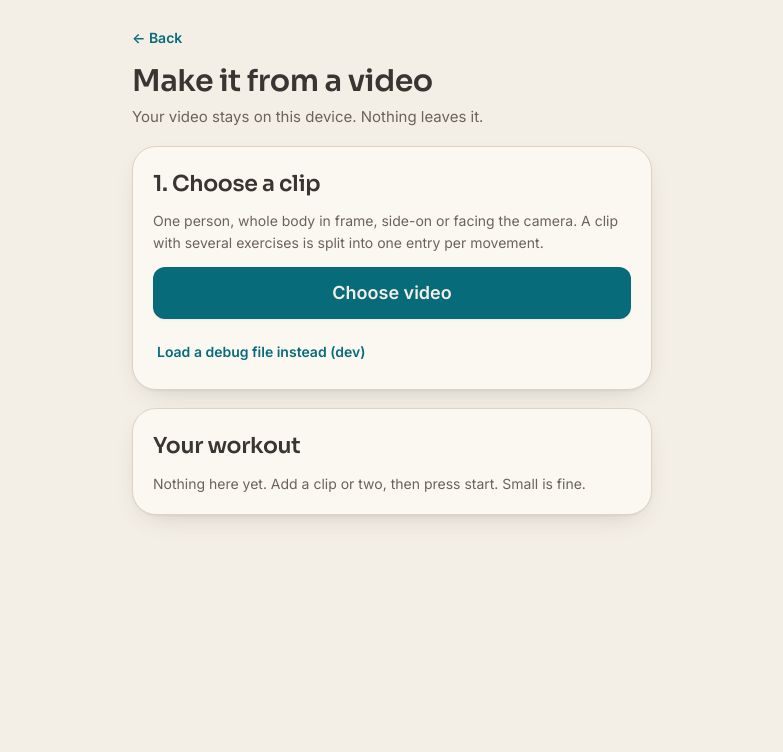
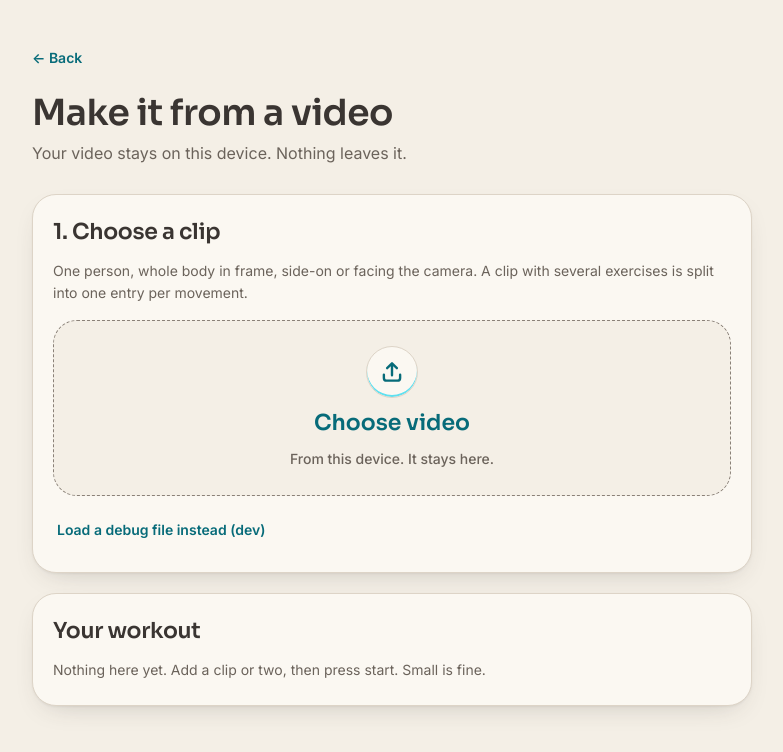
Before and after one commit to gordon-laraven/pact-web, a React (Vite) app: page / in a window 1280 px wide. Both pictures are taken after a click on the button 387 px from the left and 434 px from the top of the page. Shown: the top 752 px of the page, without its empty margins (248-1031 px from the left). Built offline with nearby package versions, Linux system fonts and the light colour scheme.

Commit message:
Upload and analysis: upload tile, real progress stages, skeleton cards; overlay uses the glow token
Co-Authored-By: Claude Opus 5.5 <noreply@anthropic.com>
Claude-Session: https://claude.ai/code/session_01EyyZJ1REvPekRp61xjCg3w

```diff
--- a/src/components/VideoBuilder.tsx
+++ b/src/components/VideoBuilder.tsx
@@ -11,6 +11,7 @@ import type { Exercise, Workout } from '../types'
 import { applyToAll, changesPlan, cleanUniform, forNewMovement, undoApply, type Uniform, type Undo } from '../review/uniform'
 import type { TicketContext } from '../support/tickets'
 import { AnimationPreview } from './AnimationPreview'
+import { UploadIcon } from './icons'
 import { ReportProblem } from './ReportProblem'
 import { UniformBar } from './UniformBar'
 
@@ -175,7 +176,9 @@ export function VideoBuilder({ draft, onChange, uniform, onUniform, onBack, onSt
     if (!c || !ctx) return
     ctx.clearRect(0, 0, c.width, c.height)
     if (!lm) return
-    const accent = getComputedStyle(c).getPropertyValue('--accent-tint').trim() || '#8fd6b0'
+    // The mode's glow (a token), bright enough to read over any video.
+    const style = getComputedStyle(c)
+    const accent = style.getPropertyValue('--glow').trim() || style.color
     ctx.strokeStyle = accent
     ctx.fillStyle = accent
     ctx.lineWidth = Math.max(4, c.width / 90)
@@ -578,8 +581,14 @@ export function VideoBuilder({ draft, onChange, uniform, onUniform, onBack, onSt
           One person, whole body in frame, side-on or facing the camera. A clip with several exercises is split into one
           entry per movement.
         </p>
-        <label className="file-btn">
-          {file ? 'Choose a different video' : 'Choose video'}
+        <label className={file ? 'file-btn' : 'file-btn is-empty'}>
+          {!file && (
+            <span className="upload-tile-icon" aria-hidden="true">
+              <UploadIcon size={26} />
+            </span>
+          )}
+          <span className="file-btn-title">{file ? 'Choose a different video' : 'Choose video'}</span>
+          {!file && <span className="file-btn-hint">From this device. It stays here.</span>}
           <input type="file" accept="video/*" onChange={pick} hidden />
         </label>
         {import.meta.env.DEV && (
@@ -640,6 +649,12 @@ export function VideoBuilder({ draft, onChange, uniform, onUniform, onBack, onSt
 
             {analyzing ? (
               <div className="analyze-progress" role="status">
+                {/* The real stages, in order. "Finding the moves" runs after tracking, so it shows as next until the results appear. */}
+                <ol className="analyze-steps">
+                  <li className={status.progress === 0 ? 'is-active' : 'is-done'}>Getting body tracking ready</li>
+                  <li className={status.progress === 0 ? '' : 'is-active'}>Following the movement</li>
+                  <li>Finding the moves</li>
+                </ol>
                 <div className="progress-seg">
                   <div className="progress-fill" style={{ transform: `scaleX(${status.progress})` }} />
                 </div>
@@ -674,6 +689,21 @@ export function VideoBuilder({ draft, onChange, uniform, onUniform, onBack, onSt
         )}
         {analysis?.source.fromDebugFile && <p className="step-hint">Loaded from a debug file: there's no video to watch.</p>}
       </section>
+
+      {analyzing && !analysis && (
+        <section className="overview-card builder-step skeleton-step" aria-hidden="true">
+          <div className="skeleton skeleton-title" />
+          <div className="skeleton-card">
+            <div className="skeleton skeleton-line short" />
+            <div className="skeleton skeleton-line" />
+            <div className="skeleton skeleton-block" />
+          </div>
+          <div className="skeleton-card">
+            <div className="skeleton skeleton-line short" />
+            <div className="skeleton skeleton-line" />
+          </div>
+        </section>
+      )}
 
       {analysis && (
         <section className="overview-card builder-step">
--- a/src/styles/builder.css
+++ b/src/styles/builder.css
@@ -1,41 +1,113 @@
+/* ---------- Upload a video: choose, follow the movement, build the workout ---------- */
 
 .builder {
-  max-width: 560px;
+  max-width: var(--page-max);
   margin: 0 auto;
-  padding: max(20px, env(safe-area-inset-top)) 20px max(32px, env(safe-area-inset-bottom));
+  padding: max(var(--space-5), env(safe-area-inset-top)) var(--space-5) max(var(--space-8), env(safe-area-inset-bottom));
   display: flex;
   flex-direction: column;
-  gap: 18px;
+  gap: var(--space-5);
+  animation: rise-in var(--dur) var(--ease);
+}
+
+@media (min-width: 900px) {
+  .builder {
+    max-width: 760px;
+    padding-top: var(--space-8);
+  }
+}
+
+.builder-header {
+  display: flex;
+  flex-direction: column;
+  align-items: flex-start;
+  gap: var(--space-2);
+  padding-bottom: var(--space-2);
 }
 
 .builder-header .text-btn {
-  margin-left: -4px;
+  margin-left: calc(-1 * var(--space-1));
 }
 
 .builder-title {
-  margin: 8px 0 0;
-  font-size: 30px;
+  margin: var(--space-2) 0 0;
+  font-size: clamp(1.75rem, 6vw, 2.25rem);
 }
 
 .builder-note {
-  margin: 6px 0 0;
+  margin: 0;
   color: var(--text-muted);
-  font-size: 15px;
+  font-size: var(--text-m);
 }
 
 .builder-step {
   display: flex;
   flex-direction: column;
-  gap: 14px;
-  padding-bottom: 20px;
+  gap: var(--space-4);
 }
+
+/* ---------- Choose a video: a big tile until a video is picked ---------- */
+
+.file-btn {
+  flex-direction: column;
+  cursor: pointer;
+}
+
+.file-btn:focus-within {
+  outline: 2px solid var(--focus);
+  outline-offset: 3px;
+}
+
+.file-btn.is-empty {
+  gap: var(--space-2);
+  min-height: 176px;
+  padding: var(--space-6);
+  border: 1.5px dashed var(--line-strong);
+  border-radius: var(--radius-xl);
+  background: var(--bg);
+  color: var(--text);
+  box-shadow: none;
+}
+
+.file-btn.is-empty:hover {
+  filter: none;
+  border-color: var(--accent);
+  box-shadow: var(--shadow-2);
+}
+
+.file-btn-title {
+  font-family: var(--font-head);
+  font-weight: var(--weight-head);
+}
+
+.file-btn.is-empty .file-btn-title {
+  color: var(--accent);
+  font-size: var(--text-xl);
+}
+
+.file-btn-hint {
+  color: var(--text-muted);
+  font-size: var(--text-s);
+  font-weight: var(--weight-medium);
+}
+
+.file-btn .upload-tile-icon {
+  background: var(--surface);
+}
+
+.debug-load {
+  align-self: flex-start;
+}
+
+/* ---------- The video ---------- */
 
 .video-wrap {
   position: relative;
-  border-radius: var(--radius-m);
+  border-radius: var(--radius-l);
   overflow: hidden;
-  background: var(--bg-deep);
+  background: var(--stage-deep);
   line-height: 0;
+  box-shadow: var(--shadow-2);
 }
 
 .video-wrap video {
@@ -56,9 +128,9 @@
 }
 
 .file-name {
-  margin: -6px 0 0;
+  margin: calc(-1 * var(--space-2)) 0 0;
   color: var(--text-muted);
-  font-size: 14px;
+  font-size: var(--text-s);
   overflow: hidden;
   text-overflow: ellipsis;
   white-space: nowrap;
@@ -67,56 +139,145 @@
 .trim {
   display: grid;
   grid-template-columns: 1fr 1fr;
-  gap: 12px;
+  gap: var(--space-3);
 }
 
 .trim .text-btn {
   align-self: flex-start;
-  font-size: 14px;
 }
+
+/* ---------- Following the movement: real stages, real percentage ---------- */
 
 .analyze-progress {
   display: grid;
   grid-template-columns: 1fr auto;
   align-items: center;
-  gap: 8px 12px;
+  gap: var(--space-3);
+  padding: var(--space-4);
+  border: var(--hairline) solid var(--line);
+  border-radius: var(--radius-l);
+  background: var(--bg);
   color: var(--text-muted);
-  font-size: 15px;
+  font-size: var(--text-s);
   font-variant-numeric: tabular-nums;
+}
+
+.analyze-steps {
+  grid-column: 1 / -1;
+  display: flex;
+  flex-direction: column;
+  gap: var(--space-2);
+  margin: 0;
+  padding: 0;
+  list-style: none;
+}
+
+.analyze-steps li {
+  display: flex;
+  align-items: center;
+  gap: var(--space-3);
+  color: var(--text-muted);
+}
+
+/* Not started: a hollow ring. Doing: the accent ring. Done: a filled dot. Words carry it too. */
+.analyze-steps li::before {
+  content: '';
+  flex: none;
+  width: 12px;
+  height: 12px;
+  border-radius: 50%;
+  border: 1.5px solid var(--line-strong);
+}
+
+.analyze-steps li.is-active {
+  color: var(--text);
+  font-weight: var(--weight-strong);
+}
+
+.analyze-steps li.is-active::before {
+  border: 3px solid var(--accent);
+  animation: breathe 1.6s var(--ease) infinite;
+}
+
+.analyze-steps li.is-done::before {
+  border-color: var(--accent);
+  background: var(--accent);
+}
+
+@keyframes breathe {
+  50% {
+    opacity: 0.45;
+  }
 }
 
 .analyze-progress .progress-seg {
   grid-column: 1 / -1;
-  height: 6px;
+  height: 4px;
+  border-radius: 2px;
+  background: var(--line);
+  overflow: hidden;
 }
 
 .analyze-progress .progress-fill {
+  height: 100%;
+  background: var(--accent);
+  transform-origin: left center;
   transition: transform 0.15s linear;
+}
+
+/* Placeholders while the moves are being found */
+.skeleton-step {
+  gap: var(--space-3);
+}
+
+.skeleton-card {
+  display: flex;
+  flex-direction: column;
+  gap: var(--space-3);
+  padding: var(--space-5);
+  border: var(--hairline) solid var(--line);
+  border-radius: var(--radius-l);
+  background: var(--bg);
+}
+
+.skeleton {
+  border-radius: var(--radius-s);
+  background: var(--surface-sunk);
+  animation: breathe 1.8s var(--ease) infinite;
+}
+
+.skeleton-title {
+  width: 45%;
+  height: 26px;
+}
+
+.skeleton-line {
+  height: 14px;
+}
+
+.skeleton-line.short {
+  width: 35%;
+}
+
+.skeleton-block {
+  height: 140px;
+  border-radius: var(--radius-m);
+}
+
+/* ---------- Your workout ---------- */
+
+.workout-name input {
+  font-family: var(--font-head);
+  font-weight: var(--weight-head);
 }
 
 .builder .exercise-list li {
   align-items: center;
+  gap: var(--space-3);
 }
 
 .builder .exercise-rx {
   margin-left: auto;
-}
-
-.remove-btn {
-  width: 36px;
-  height: 36px;
-  border: 0;
-  border-radius: var(--radius-s);
-  background: transparent;
-  color: var(--text-muted);
-  font-size: 24px;
-  line-height: 1;
-  cursor: pointer;
-}
-
-.remove-btn:hover {
-  background: var(--surface-sunk);
-  color: var(--text);
 }
 
 .exercise-main {
@@ -128,31 +289,39 @@
 
 .exercise-meta {
   color: var(--text-muted);
-  font-size: 14px;
+  font-size: var(--text-s);
   font-variant-numeric: tabular-nums;
 }
 
-.play-one-btn {
+.play-one-btn,
+.remove-btn {
   flex: none;
   width: 36px;
   height: 36px;
+  display: grid;
+  place-items: center;
+  border-radius: 50%;
+  cursor: pointer;
+  transition: background-color var(--dur-fast) var(--ease);
+}
+
+.play-one-btn {
   border: var(--hairline) solid var(--line-strong);
-  border-radius: 50%;
   background: transparent;
   color: var(--accent);
-  font-size: 13px;
-  cursor: pointer;
+  font-size: var(--text-xs);
 }
 
-.play-one-btn:hover {
-  background: var(--surface-sunk);
+.remove-btn {
+  border: 0;
+  background: transparent;
+  color: var(--text-muted);
+  font-size: var(--text-xl);
+  line-height: 1;
 }
 
-.builder .exercise-list li {
-  gap: 12px;
+.play-one-btn:hover,
+.remove-btn:hover {
+  background: var(--surface-sunk);
+  color: var(--text);
 }
-
-.debug-load {
-  align-self: flex-start;
-  font-size: 14px;
-}
```
